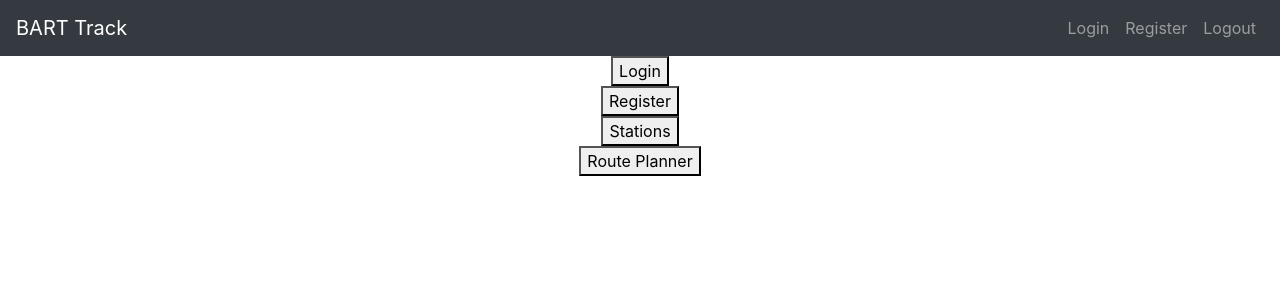
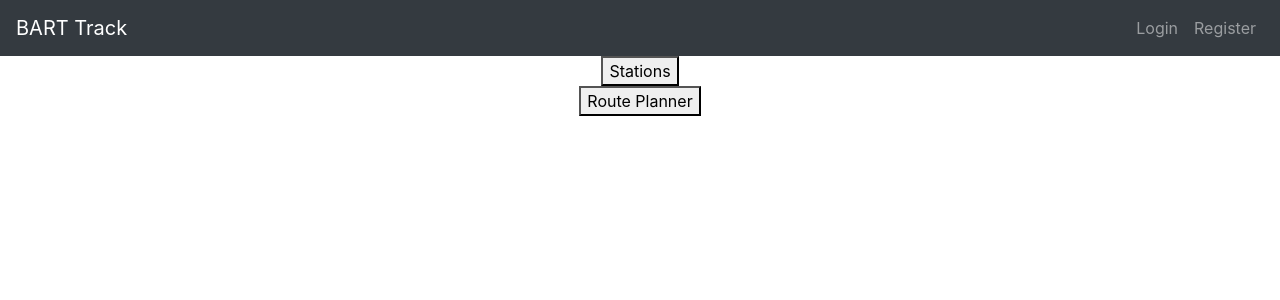
Before and after one commit to scottymccormick/react-bart-client, a React (Create React App) app: page / in a window 1280 px wide. Shown: the top 300 px of the page. Built offline with nearby package versions, Linux system fonts and the light colour scheme.

Commit message:
Move User login only to navbar.

```diff
--- a/src/App.js
+++ b/src/App.js
@@ -23,6 +23,7 @@
       logged: false,
       email: '',
       userId: '',
+      user: {},
       quickStart: null,
       favorites: [],
       showLogin: false,
@@ -39,6 +40,7 @@
       logged: true,
       email: user.email,
       userId: user.userId,
+      user: user,
       showLogin: false,
       showRegistration: false
     });
@@ -63,6 +65,7 @@
           logged: false,
           email: '',
           userId: '',
+          user: {},
           quickStart: null,
           showFavorites: false
         });
@@ -182,36 +185,25 @@
           <NavbarToggler onClick={this.toggle} />
           <Collapse isOpen={this.state.isOpen} navbar>
             <Nav className="ml-auto" navbar>
-              <NavItem>
+              <NavItem hidden={this.state.logged}>
                 <NavLink onClick={this.toggleLoginModal}>Login</NavLink>
               </NavItem>
-              <NavItem>
+              <NavItem hidden={this.state.logged}>
                 <NavLink onClick={this.toggleRegistrationModal}>Register</NavLink>
               </NavItem>
-              <NavItem>
-                <NavLink onClick={this.handleLogoutClick}>Logout</NavLink>
+              <NavItem hidden={!this.state.logged}>
+                <NavLink disabled className="text-white">Hello, {this.state.user.name}</NavLink>
+              </NavItem>
+              <NavItem hidden={!this.state.logged}>
+                <NavLink onClick={this.handleLogoutClick} color="light">Logout</NavLink>
               </NavItem>
             </Nav>
           </Collapse>
         </Navbar>
-        {!this.state.showLogin && !this.state.logged ?
-          <div>
-            <button onClick={this.toggleLoginModal}>Login</button>
-          </div> : null}
-
-        {!this.state.showRegistration && !this.state.logged ?
-          <div>
-            <button onClick={this.toggleRegistrationModal}>Register</button>
-          </div> : null}
         {this.state.showLogin ?
           <Login handleLogin={this.handleLogin} handleLogout={this.handleLogout} currentUser={this.state} toggleLoginModal={this.toggleLoginModal}      showLogin={this.state.showLogin}/> : null}
         {this.state.showRegistration ?
           <Registration handleLogin={this.handleLogin} /> : null }
-        {this.state.logged ?
-          <div>
-            <p>{this.state.email} is logged in.</p><br/>
-            <button onClick={this.handleLogoutClick}>Logout</button>
-          </div> : null }
         {this.state.showStations ?
           <Stations hideStations={this.toggleStations} logged={this.state.logged} email={this.state.email} addFavorite={this.addFavorite} deleteFavorite={this.deleteFavorite} favorites={this.state.favorites}/> :
           <div>
```
